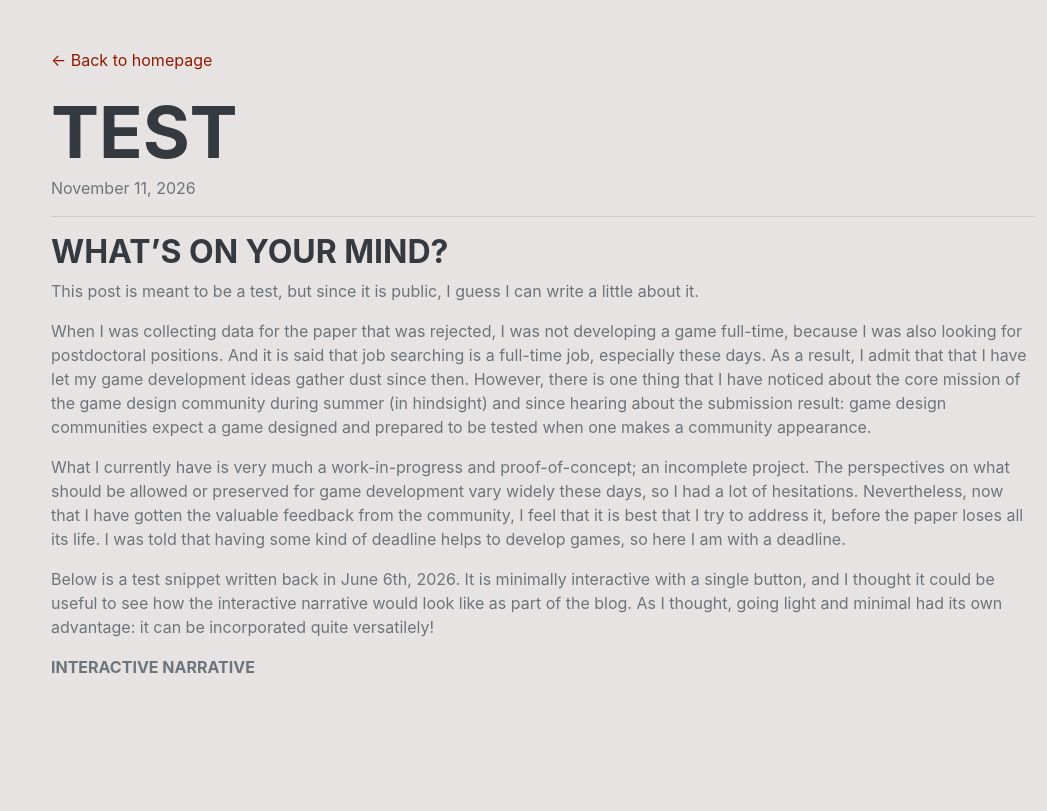
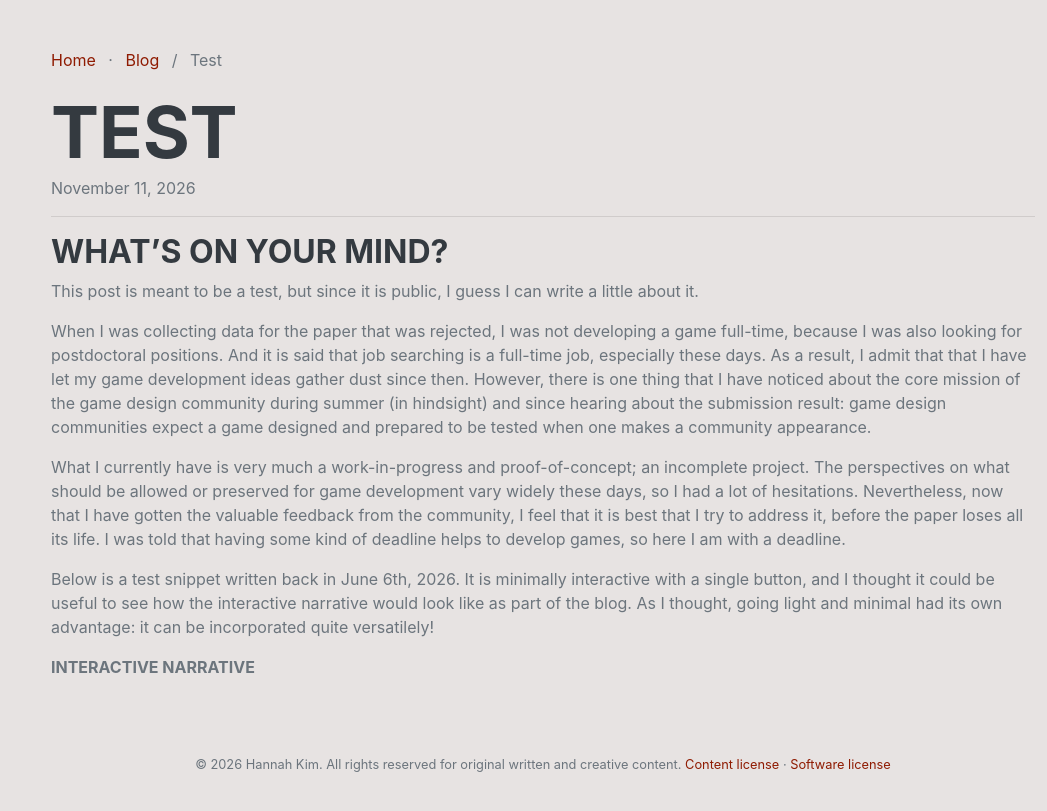
Before and after one commit to hannahkimincompbio/hannahkimincompbio.github.io, a Jekyll site: the page built from _posts/2026-11-11-Test.md, in a window 1280 px wide. Shown: the top 811 px of the page, without its empty margins (233-1280 px from the left). Built offline with Jekyll 4.4.1, drawn with Linux system fonts in a browser that asks for light colours.

Commit message:
Updated post.html to improve blog naviation

```diff
--- a/_layouts/post.html
+++ b/_layouts/post.html
@@ -15,7 +15,14 @@
 <body>
   <div class="container mt-5 mb-5">
 
-    <a href="{{ '/' | relative_url }}">← Back to homepage</a>
+        <nav class="mb-4">
+      <a href="{{ '/' | relative_url }}">Home</a>
+      <span class="mx-2">·</span>
+      <a href="{{ '/blog/' | relative_url }}">Blog</a>
+      <span class="mx-2 text-muted">/</span>
+      <span>{{ page.title }}</span>
+    </nav>
+
 
     <h1 class="mt-4">{{ page.title }}</h1>
 
@@ -30,6 +37,9 @@
     </article>
 
   </div>
+
+  {% include footer.html %}
+
 </body>
 
 </html>
```
